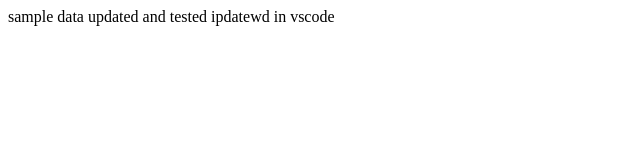
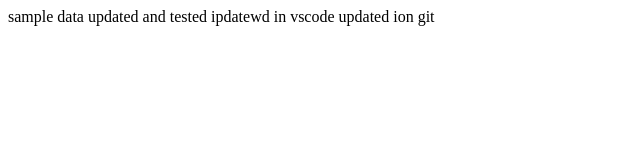
Before and after one commit to vishnurajrvr/InternalProjectDevops, a plain HTML site: page index.html in a window 1280 px wide. Shown: the whole page, without its empty margins (0-640 px from the left). Drawn offline with Linux system fonts and the light colour scheme.

Commit message:
Update index.html

```diff
--- a/index.html
+++ b/index.html
@@ -1,3 +1,3 @@
 <html>
-    sample data updated and tested ipdatewd in vscode
+    sample data updated and tested ipdatewd in vscode updated ion git
 </html>
```
